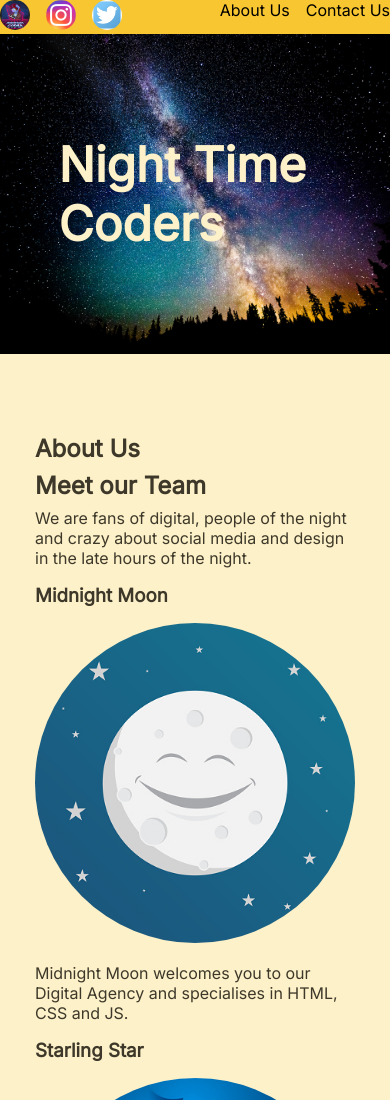
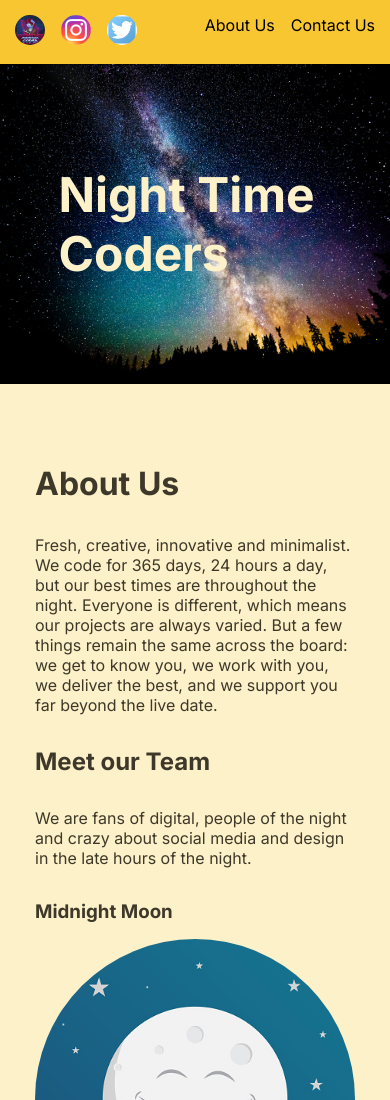
Before and after one commit to fac21/agency-website-ecrc, a plain HTML site: page index.html in a window 390 px wide. Shown: the top 1100 px of the page. Drawn offline with Linux system fonts and the light colour scheme.

Commit message:
improving mobile responsive version using CSS
Relates #2

```diff
--- a/index.html
+++ b/index.html
@@ -9,6 +9,7 @@
     <link rel="stylesheet" type="text/css" href="./styles.css">
     <link rel="preconnect" href="https://fonts.gstatic.com">
     <link href="https://fonts.googleapis.com/css2?family=Inter&display=swap" rel="stylesheet">
+    <link href="https://fonts.googleapis.com/css2?family=Inter:wght@700&display=swap" rel="stylesheet">
     <meta name="description" content="Digital night time Coders website">
 </head>
 
@@ -44,8 +45,10 @@
     <main class="stack-lg">
 
     <!--About Us-->
-    <section class="stack-sm" id="aboutUs">
+    <section class="stack-md" id="aboutUs">
         <h1>About Us</h1>
+        <p>Fresh, creative, innovative and minimalist. We code for 365 days, 24 hours a day, but our best times are throughout the night. Everyone is different, which means our projects are always varied. But a few things remain the same across the board: we get to know you, we work with you, we deliver the best, and we support you far beyond the live date.
+        </p>
         <h2>Meet our Team</h2>
         <p>We are fans of digital, people of the night and crazy about social media and design in the late hours of the night.</p>
         <div>
@@ -80,6 +83,7 @@
     <section id="contactUs" class='flex-column stack'>
 
         <h1>Contact Us</h1>
+        <p>If you want to get in touch, complete the form below.</p>
         <form class='stack' method='GET' action='https://learn-forms.netlify.com/submit/part3'>
             <div class='flex-column stack-sm'>
                 <label for='name'>Name <span class='mandatory'>*</span></label>
@@ -103,7 +107,9 @@
     </section>
 </main>
     <!--Footer company address and copyright-->
-    <footer>Address: 12 Galaxy Way, Mars Universe, CC4 ER4</footer>
+    <footer>
+        <p>Address: 12 Galaxy Way, Mars Universe, CC4 ER4</p>
+    </footer>
 
     <script type="text/javascript" src="app.js"></script>
 
--- a/styles.css
+++ b/styles.css
@@ -12,6 +12,20 @@ main {
     max-width: 20rem;
     margin: auto;
 }
+
+header {
+    background: var(--secondary-colour);
+    padding: 15px 15px 15px 15px;
+    box-sizing: border-box;}
+
+footer {
+    background-color: var(--secondary-colour);
+    min-width: 100%;
+    margin-top: 5rem;
+    padding: 15px 15px 15px 15px;
+    box-sizing: border-box;
+}
+
 :root {
   --bg-colour: hsl(46, 93%, 89%);
   --font-colour: hsl(46, 20%, 20%);
@@ -32,6 +46,11 @@ main {
     color: var(--bg-colour);
     max-width: 70%;
     font-size: 3rem;
+}
+
+h1 {
+    font-size: 2rem;
+    font-weight: bold;
 }
 
 a {
@@ -96,6 +115,10 @@ button {
     margin-top: .5rem;
 }
 
+.stack-md > * + * {
+    margin-top: 2rem;
+}
+
 .center {
     margin: auto;
     max-width: 30rem;
@@ -118,11 +141,7 @@ button {
     font-size: .8rem;
 }
 
-footer {
-    background-color: var(--secondary-colour);
-    min-width: 100%;
-    margin-top: 5rem;
-}
+
 
 @media only screen and (max-width: 600px) {
     .center {
```
